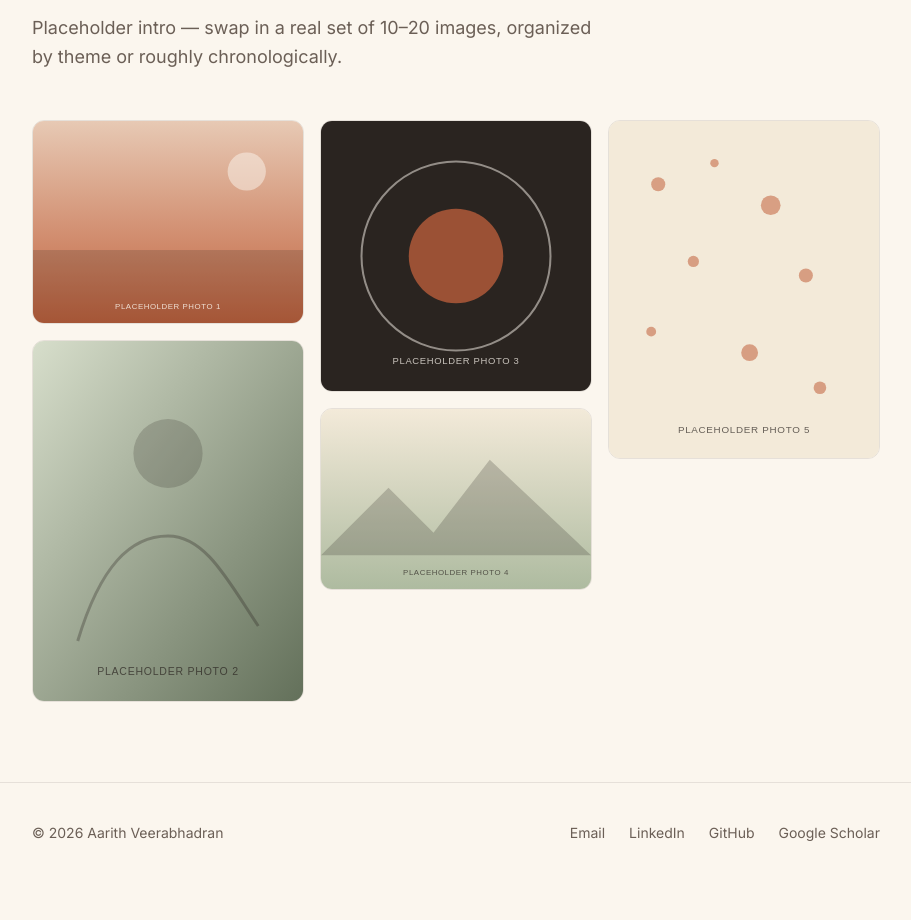
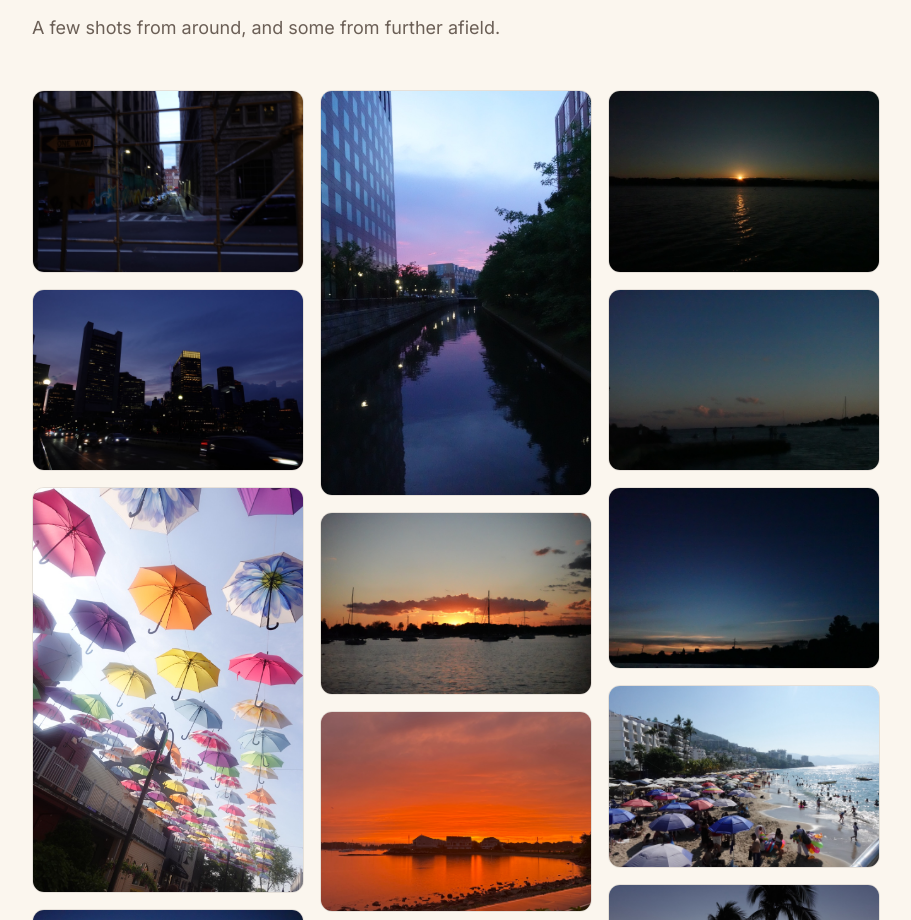
Before and after one commit to aarithv/aarithv.github.io, an Astro site: page /photography in a window 1280 px wide. Shown: the part 252-1172 px from the top of the page, without its empty margins (184-1095 px from the left). Before the commit the page ends 1135 px from the top, so only its background shows below. Built offline with nearby package versions, Linux system fonts and the light colour scheme; Astro itself is replaced by a stand-in of ours.

Commit message:
Add real photos to photography page, update headshot crop
Replace placeholder SVGs with 13 real photos and matching alt text.

```diff
--- a/src/pages/photography.astro
+++ b/src/pages/photography.astro
@@ -4,11 +4,25 @@ import PhotoGrid from '../components/PhotoGrid.astro';
 
 // public/ isn't part of Vite's module graph, so it can't be globbed at build
 // time — list filenames here. Adding a real photo is a one-line addition.
-const filenames = ['photo-1.svg', 'photo-2.svg', 'photo-3.svg', 'photo-4.svg', 'photo-5.svg'];
+const photoFiles = [
+  { filename: 'bos_street_shot_1.jpeg', alt: 'Street scene in Boston' },
+  { filename: 'bos_street_shot_2.jpeg', alt: 'Street scene in Boston' },
+  { filename: 'newp_umbrellas.jpeg', alt: 'Umbrellas in Newport' },
+  { filename: 'prov_skyline_1.jpeg', alt: 'Providence skyline' },
+  { filename: 'prov_river_pink_sunset.jpeg', alt: 'Pink sunset over the river in Providence' },
+  { filename: 'bris_park_sunset.jpeg', alt: 'Sunset over a park in Bristol' },
+  { filename: 'bris_rest_sunset.jpeg', alt: 'Sunset view from a restaurant in Bristol' },
+  { filename: 'warr_park_sun.jpeg', alt: 'Sunlight in a park in Warren' },
+  { filename: 'warr_park_sunset_1.jpeg', alt: 'Sunset in a park in Warren' },
+  { filename: 'warr_park_sunset_2.jpeg', alt: 'Sunset in a park in Warren' },
+  { filename: 'warr_park_sunset_3.jpeg', alt: 'Sunset in a park in Warren' },
+  { filename: 'pv_beach.jpeg', alt: 'Beach view' },
+  { filename: 'pv_inf_pool.jpeg', alt: 'Infinity pool overlooking the water' },
+];
 
-const photos = filenames.map((filename, index) => ({
+const photos = photoFiles.map(({ filename, alt }) => ({
   src: `/images/photography/${filename}`,
-  alt: `Placeholder photo ${index + 1} — swap for a real photo`,
+  alt,
 }));
 ---
 
@@ -24,8 +38,7 @@ const photos = filenames.map((filename, index) => ({
       What I look at when I'm not working
     </h1>
     <p class="mt-4 max-w-xl text-lg leading-relaxed text-ink-soft">
-      Placeholder intro — swap in a real set of 10&ndash;20 images, organized by theme or
-      roughly chronologically.
+      A few shots from around, and some from further afield.
     </p>
 
     <div class="mt-12">
```
Also changed, not shown: public/images/photography/bos_street_shot_1.jpeg (added), public/images/photography/bos_street_shot_2.jpeg (added), public/images/photography/bris_park_sunset.jpeg (added), public/images/photography/bris_rest_sunset.jpeg (added), public/images/photography/newp_umbrellas.jpeg (added), public/images/photography/prov_river_pink_sunset.jpeg (added), public/images/photography/prov_skyline_1.jpeg (added), public/images/photography/pv_beach.jpeg (added), public/images/photography/pv_inf_pool.jpeg (added), public/images/photography/warr_park_sun.jpeg (added), public/images/photography/warr_park_sunset_1.jpeg (added), public/images/photography/warr_park_sunset_2.jpeg (added), public/images/photography/warr_park_sunset_3.jpeg (added), 1 other file.
